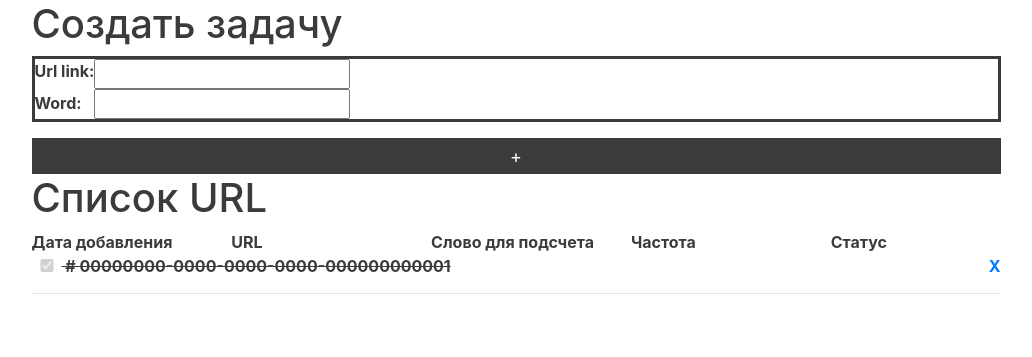
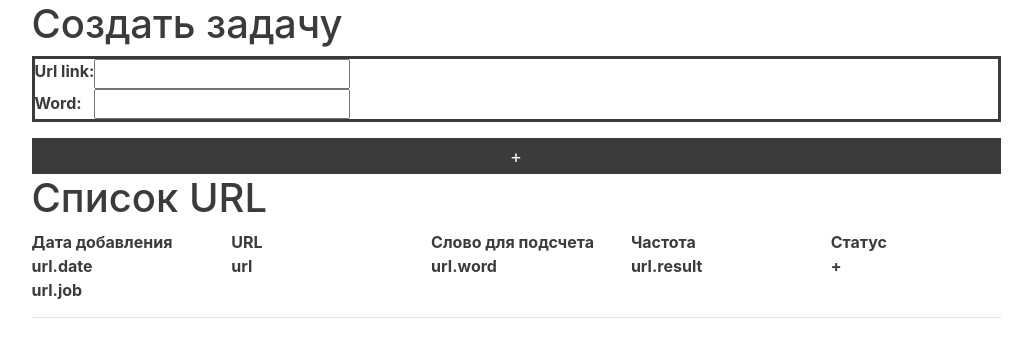
Before and after one commit to KznRkjp/mod21homework, a Django app: page /url_count/list/ in a window 1280 px wide. Shown: the top 357 px of the page, without its empty margins (124-1156 px from the left). Run offline with Django 3.2, Linux system fonts and the light colour scheme; tables that the repository leaves empty hold one stand-in row (values such as "Sample post"); some libraries are stand-ins or nearby versions.

Commit message:
Update list.html

```diff
--- a/url_count/templates/urls/list.html
+++ b/url_count/templates/urls/list.html
@@ -32,20 +32,25 @@
     <div class="col-sm">Частота</div>
     <div class="col-sm">Статус</div>
   </div>
-    <ul id="url-list">
+    <div class="row">
       {% for url in urls %}
+        <div class="col-sm">url.date</div>
+        <div class="col-lg">url</div>
+        <div class="col-sm">url.word</div>
         {% if url.status %}
-      <li class="completed">
-        <input class='checkbox' data-uid={{ url.job }} type='checkbox' disabled='disabled' checked='checked'/>
+          <div class="col-sm">url.result</div>
+          <div class="col-sm">+</div>
         {% else %}
-      <li>
-        <input class='checkbox' data-uid={{ url.job }} type='checkbox' />
+          <div class="col-sm">-</div>
+          <div class="col-sm">-</div>
         {% endif %}
-        {{ url }} {{url.job}}
-        <a class="remove" href="/api/delete/{{ url.job }}">X</a>
+    </div>
+    <div class="row">
+    <div class="col">url.job</div>
+    </div>
       <hr/>
-      </li>
+
       {% endfor %}
-    </ul>
+
 </div>
 {% endblock %}
```
Lines whose indentation alone changed are shown as unchanged.
